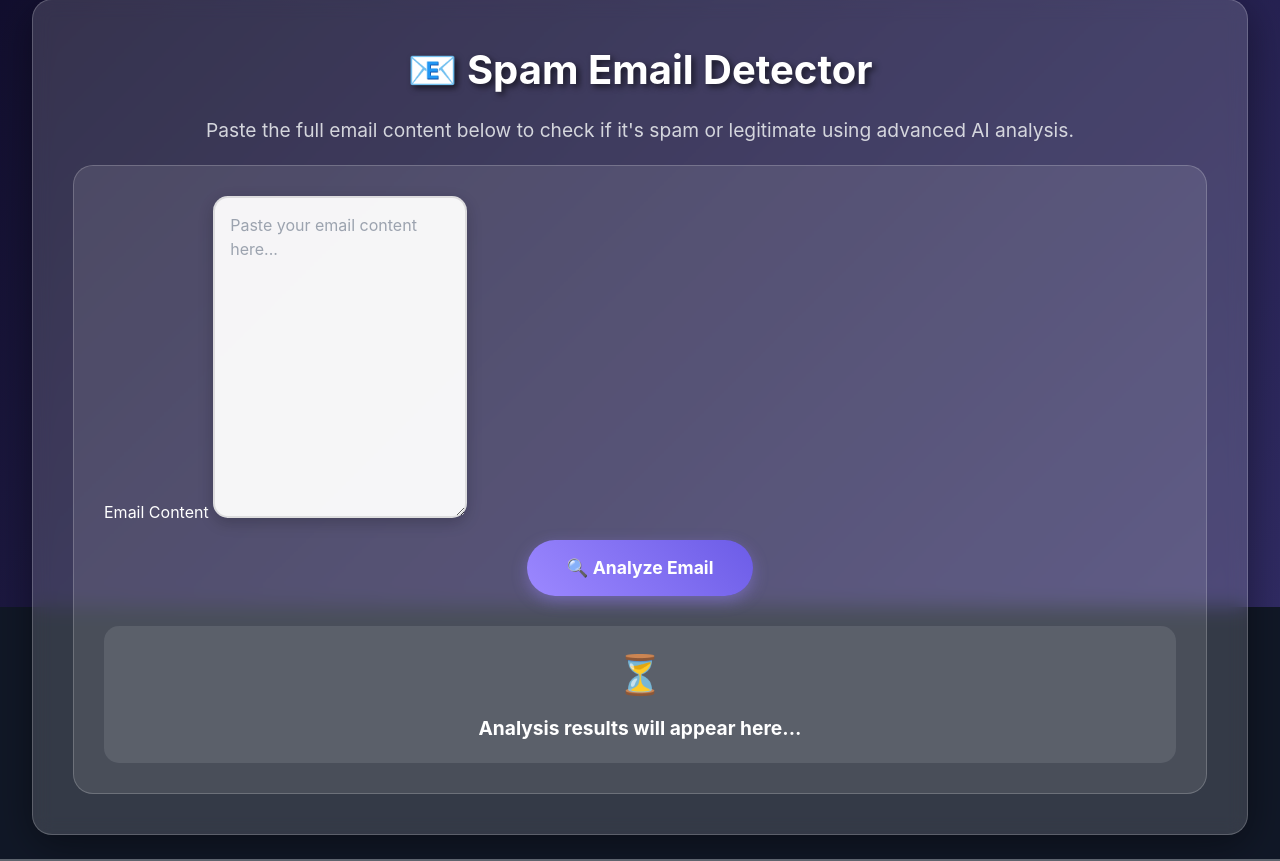
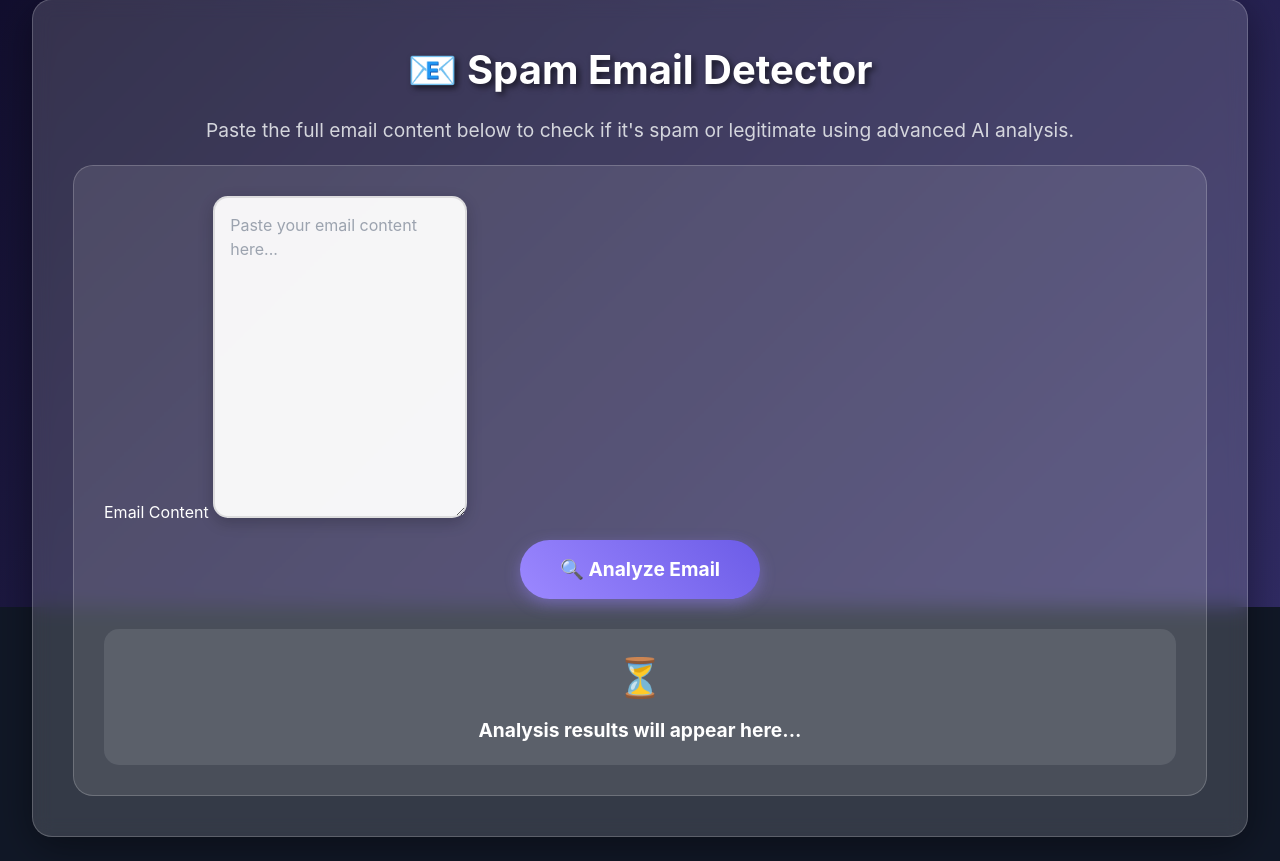
Before and after one commit to Yashparmar29/Fake-News-Detection, a Django app: page /email-spam-detection/ in a window 1280 px wide. Shown: the part 193-1054 px from the top of the page. Run offline with Django 5.2, Linux system fonts and the light colour scheme; a user stored in the database is signed in; some libraries are stand-ins or nearby versions.

Commit message:
update some button design and also some page design

```diff
--- a/templates/email_spam_detection.html
+++ b/templates/email_spam_detection.html
@@ -44,7 +44,7 @@
         border-radius: 30px;
         padding: 15px 40px;
         font-weight: bold;
-        font-size: 1.1em;
+        font-size: 1.2em;
         transition: all 0.3s ease;
         box-shadow: 0 5px 15px rgba(156, 136, 255, 0.4);
     }
```
